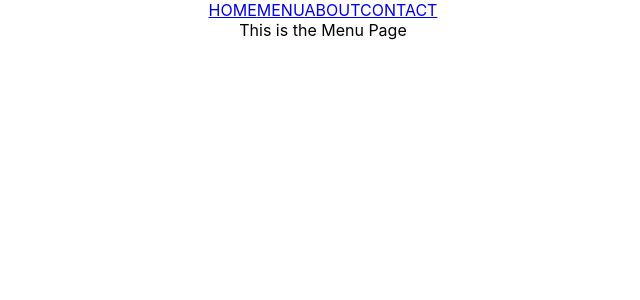
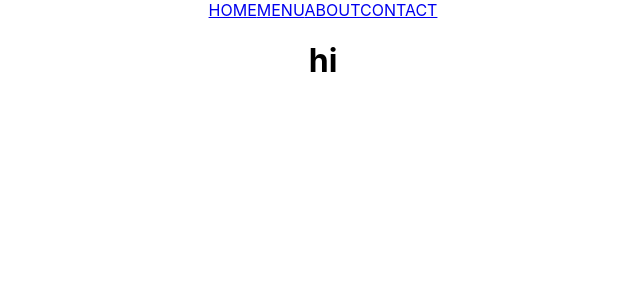
Before and after one commit to SunghunP/photai-frontend, a React (Create React App) app: page /menu in a window 1280 px wide. Shown: the top 300 px of the page, without its empty margins (317-957 px from the left). Built offline with nearby package versions, Linux system fonts and the light colour scheme.

Commit message:
Create loading and loaded functions for code

```diff
--- a/package.json
+++ b/package.json
@@ -6,7 +6,6 @@
     "@testing-library/jest-dom": "^5.16.4",
     "@testing-library/react": "^13.2.0",
     "@testing-library/user-event": "^13.5.0",
-    "dotenv": "^16.0.1",
     "react": "^18.1.0",
     "react-dom": "^18.1.0",
     "react-router-dom": "^6.3.0",
--- a/src/pages/Home.jsx
+++ b/src/pages/Home.jsx
@@ -1,12 +1,12 @@
-require('dotenv').config();
-
 export default function Home() {
 
-  const URL = process.env.URL
+  const URL = `https://pho-tai.herokuapp.com/`
+
+  // write get menu items function to get items from backend
 
   return (
     <div>
-      <button>  </button>
+      <button></button>
     </div>
   )
 }
--- a/src/pages/Menu.jsx
+++ b/src/pages/Menu.jsx
@@ -1,3 +1,14 @@
 export default function Menu() {
-  return <div>This is the Menu Page</div>
+  const menuItems = null
+
+  function loading() {
+    return <h1>loading...</h1>
+  }
+
+  function loaded() {
+    return <h1>hi</h1>
+  }
+
+  return <div> {menuItems ? loading() : loaded()}</div>
+
 }
```
Also changed, not shown: 1 other file (tests, documents, lock files or other folders).
